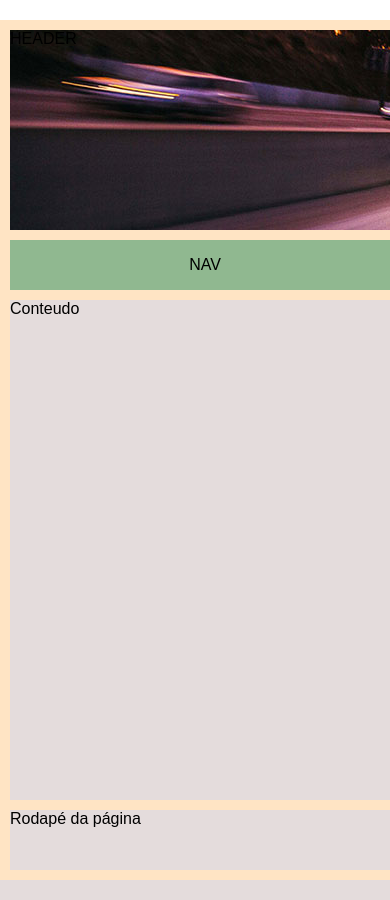
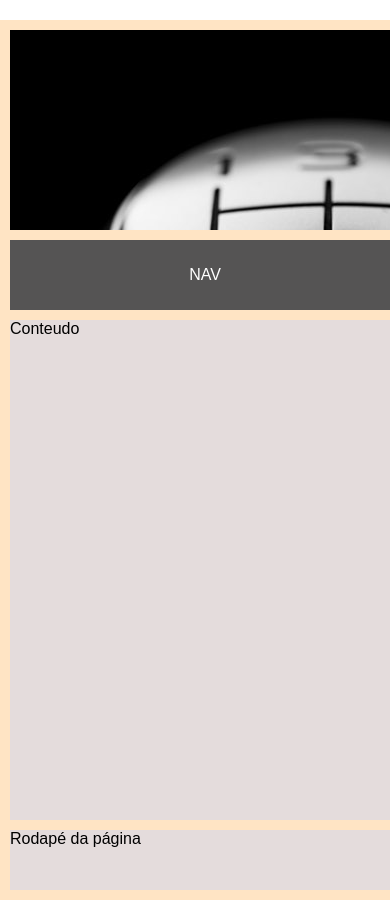
Before and after one commit to FilipeMGaspar/Curso_HTML5_e_CSS3_FSN_2016, a PHP site: page / in a window 390 px wide. Run offline with PHP 8.4, Linux system fonts and the light colour scheme.

Commit message:
Aula10 - Exercicio

```diff
--- a/Exerc-Aula10/css/estilo.css
+++ b/Exerc-Aula10/css/estilo.css
@@ -71,6 +71,18 @@ footer{
 }
 
 @media only screen and (max-width: 650px){
+
+    header{
+        background: url('../imagens/imagem3.jpg');
+    }
+    nav{
+        background-color: rgb(85, 84, 84);
+        color: white;
+        vertical-align: middle;
+        text-align: center;
+        height: 70px;
+        line-height: 70px;
+    }
     aside {
         display: none;
     }
```
